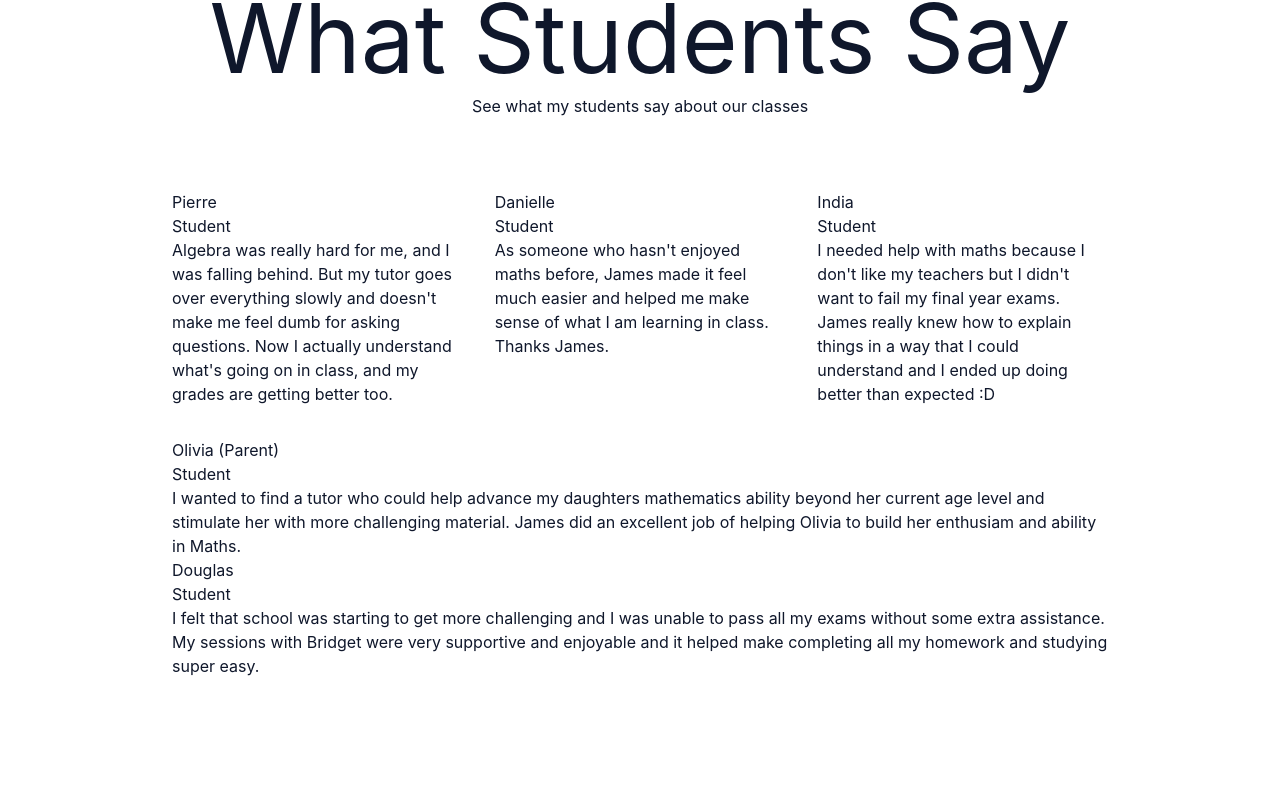
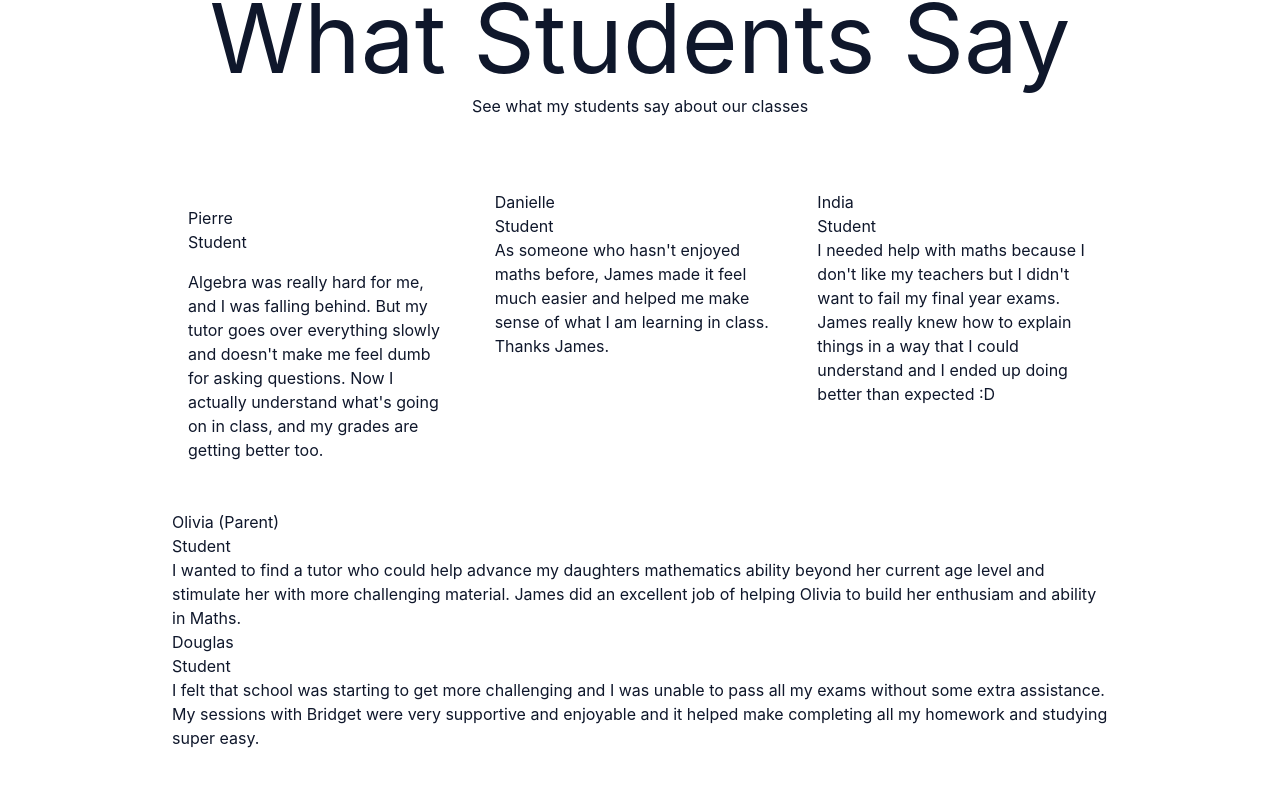
Before and after one commit to globus40000/tailwindcss-260701, a website built with Vite: page index.html in a window 1280 px wide. Shown: the part 2466-3277 px from the top of the page. Built offline with nearby package versions, Linux system fonts and the light colour scheme.

Commit message:
style(card): set basic look

```diff
--- a/index.html
+++ b/index.html
@@ -213,7 +213,7 @@
         </div>
         <div class="flex flex-col gap-8 my-10">
           <div class="grid grid-cols-1 md:grid-cols-3 gap-8">
-            <div>
+            <div class="card p-4 rounded-2xl flex flex-col gap-4">
               <div>
                 <p>Pierre</p>
                 <p>Student</p>
```
